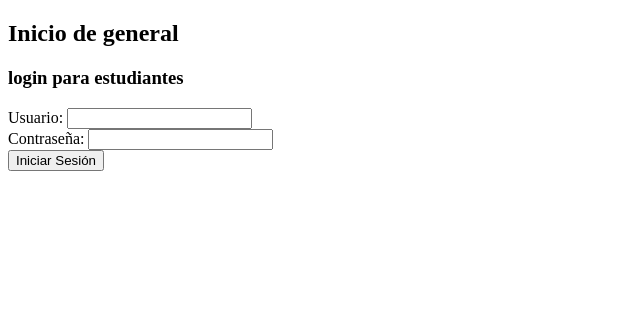
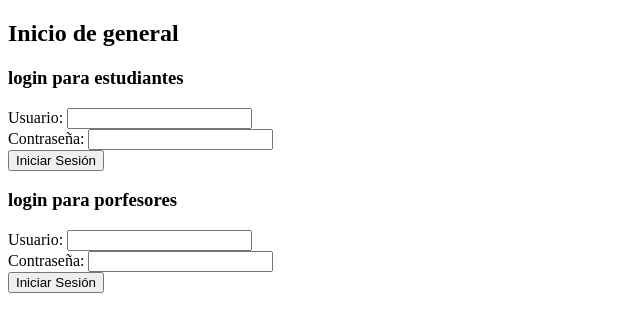
Before and after one commit to wilfredobatista/DESARROLLO_VII_WILFREDO_BATISTA, a PHP site: page /PARCIALES/PARCIAL_3/autenticacion.php in a window 1280 px wide. Shown: the top 332 px of the page, without its empty margins (0-640 px from the left). Run offline with PHP 8.4, Linux system fonts and the light colour scheme.

Commit message:
parcial 3

```diff
--- a/PARCIALES/PARCIAL_3/autenticacion.php
+++ b/PARCIALES/PARCIAL_3/autenticacion.php
@@ -16,7 +16,7 @@ if ($_SERVER['REQUEST_METHOD'] === 'POST') {
     // Validar credenciales
     if (isset($estudiantes[$nombre_estudiante]) && $estudiantes[$nombre_estudiante] === $contrasena) {
 
-//validamo los datos
+        //validamo los datos
         if (strlen($nombre_estudiante) >= 5 && strlen($contrasena) >= 5) {
             $_SESSION['estudiante'] = $nombre_estudiante;
             header('Location: dashboard.php');
@@ -44,7 +44,7 @@ if ($_SERVER['REQUEST_METHOD'] === 'POST') {
     <h2>Inicio de general</h2>
     <form action="" method="post">
 
-    <h3>login para estudiantes</h3>
+        <h3>login para estudiantes</h3>
         <label for="estudiante">Usuario:</label>
         <input type="text" name="estudiante" id="estudiante" required>
         <br>
@@ -53,6 +53,21 @@ if ($_SERVER['REQUEST_METHOD'] === 'POST') {
         <br>
         <button type="submit">Iniciar Sesión</button>
     </form>
+
+
+    <form action="" method="post">
+
+        <h3>login para porfesores</h3>
+        <label for="profesores">Usuario:</label>
+        <input type="text" name="profesores" id="profesores" required>
+        <br>
+        <label for="contrasena">Contraseña:</label>
+        <input type="password" name="contrasena" id="contrasena" required>
+        <br>
+        <button type="submit">Iniciar Sesión</button>
+    </form>
+
+
     <?php if ($mensaje_error): ?>
         <p style="color: red;"><?php echo $mensaje_error; ?></p>
     <?php endif; ?>
```
